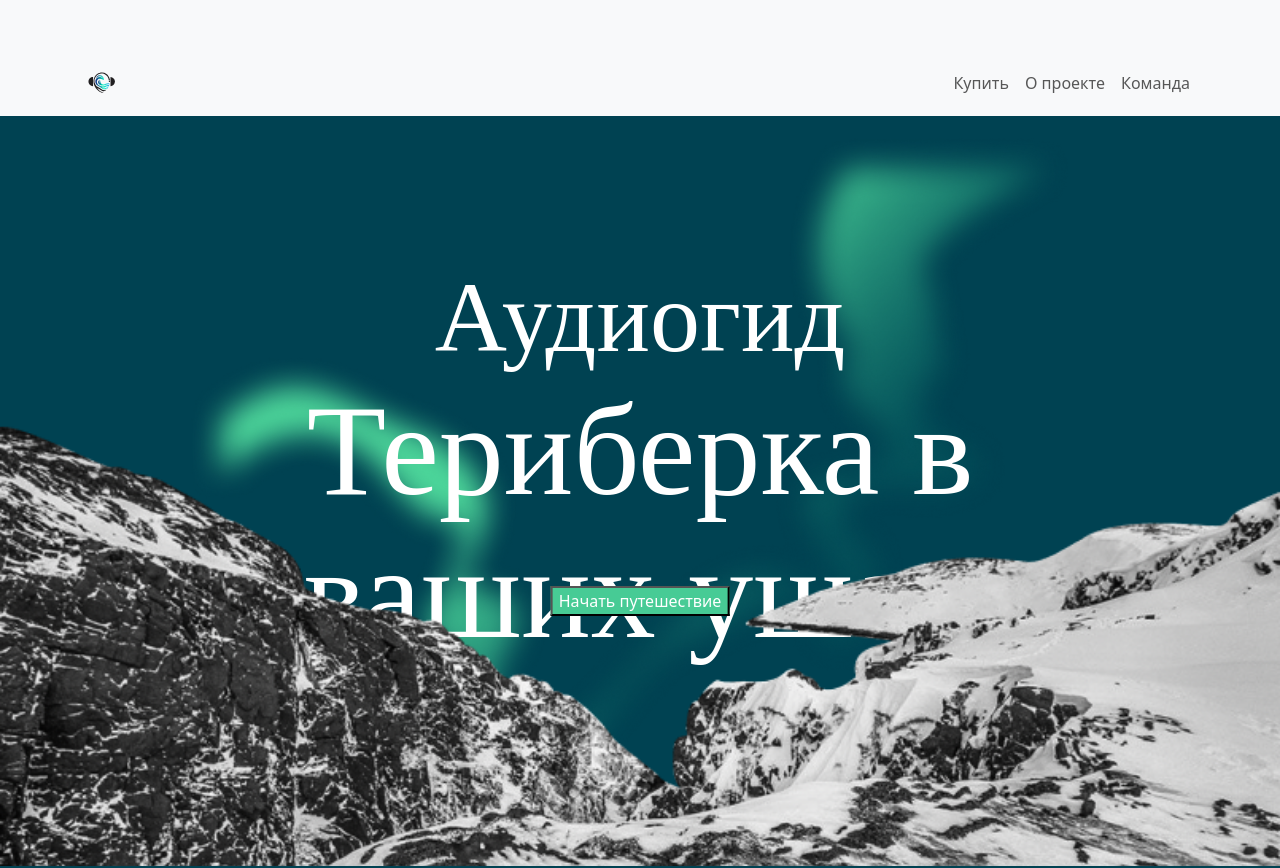
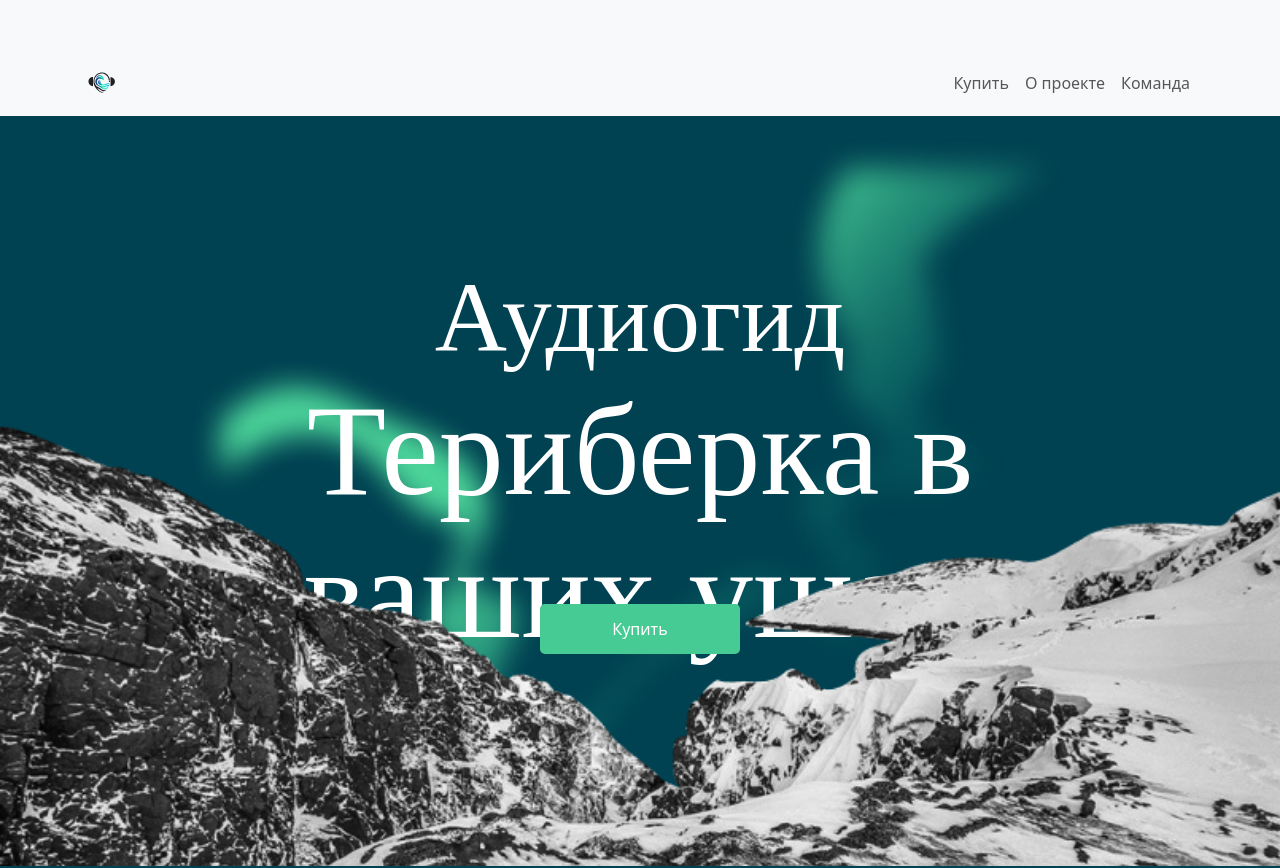
Before and after one commit to oralova51/teriberka, a React (Vite) app in the folder client/: page / in a window 1280 px wide. Shown: the top 868 px of the page. Built offline with nearby package versions, Linux system fonts and the light colour scheme; no server answers; grey boxes are pictures that could not be loaded; a web font is replaced by a local one.

Commit message:
BuyButton is ready

```diff
--- /dev/null
+++ b/client/widgets/BuyButton/BuyButton.css
@@ -0,0 +1,38 @@
+:root {
+  --btn-main: #47cb95;
+  --btn-main-hover: linear-gradient(135deg, #8ae4f3, #b6f6e5, #d6faff);
+  --btn-text: #ffffff;
+}
+button.btn {
+  background-color: var(--btn-main);
+  border: none;
+  border-radius: 5px;
+  color: var(--btn-text);
+  cursor: pointer;
+  transition: 0.3s ease;
+}
+
+.btn:hover {
+  background: var(--btn-main-hover);
+  box-shadow: 0 6px 16px rgba(0, 0, 0, 0.3);
+}
+
+/* Только для welcome-кнопки */
+.welcome_button {
+  position: absolute;
+  z-index: 10;
+  top: 65%;
+  left: 50%;
+  transform: translate(-50%, -50%);
+  width: 200px;
+  height: 50px;
+  font-size: 16px;
+  font-weight: bold;
+  display: flex;
+  align-items: center;
+  justify-content: center;
+}
+
+.welcome_button:hover {
+  transform: translate(-50%, -50%) scale(1.1);
+}
--- /dev/null
+++ b/client/widgets/BuyButton/BuyButton.jsx
@@ -0,0 +1,34 @@
+import "./BuyButton.css";
+import { useState } from 'react';
+import Modal from 'react-bootstrap/Modal';
+
+
+export default function BuyButton({ className }) {
+  const [show, setShow] = useState(false);
+
+  const handleOpen = () => setShow(true);
+  const handleClose = () => setShow(false);
+
+  return (
+    <>
+      <button onClick={handleOpen} className={className}>
+        Купить
+      </button>
+      <Modal show={show} onHide={handleClose} centered>
+        <Modal.Header closeButton>
+          <Modal.Title>Покупка</Modal.Title>
+        </Modal.Header>
+
+        <Modal.Body>
+          Здесь может быть форма, описание тарифа, что угодно.
+        </Modal.Body>
+
+        <Modal.Footer>
+          <button onClick={handleClose}>
+            Закрыть
+          </button>
+        </Modal.Footer>
+      </Modal>
+    </>
+  );
+}
--- a/client/widgets/Product/Product.css
+++ b/client/widgets/Product/Product.css
@@ -1,4 +1,5 @@
 .card{
+    display: flex;
     width: 300px;
     height: 350px;
     flex-direction: column;
--- a/client/widgets/Product/Product.jsx
+++ b/client/widgets/Product/Product.jsx
@@ -1,4 +1,5 @@
 import './Product.css';
+import BuyButton from "../BuyButton/BuyButton";
 
 function Product({ product }) {
   return (
@@ -11,7 +12,7 @@ function Product({ product }) {
         <p>
           {product.price}
         </p>
-        <button variant="primary">Купить</button>
+        <BuyButton className="btn"/>
     </div>
   );
 }
--- a/client/widgets/WelcomeBlock/WelcomeBlock.jsx
+++ b/client/widgets/WelcomeBlock/WelcomeBlock.jsx
@@ -1,11 +1,11 @@
-import React from "react";
+import React, {useState} from "react";
 import "./WelcomeBlock.css";
-import { Button } from "bootstrap";
+import BuyButton from "../BuyButton/BuyButton";
 
 export default function WelcomeBlock() {
-  function redirect() {
+  const [showModal, setShowModal] = useState(false); // по умолчанию false
 
-  }
+  console.log("showModal:", showModal);
 
   return (
     <div className="welcome_block">
@@ -19,7 +19,8 @@ export default function WelcomeBlock() {
         <br />
         Териберка в ваших ушах
       </h1>
-      <button className="welcome_button" onClick={redirect}>Начать путешествие</button>
+      <BuyButton className="btn welcome_button" onClick={() => setShowModal((prev) => !prev)} />
+      {showModal && <p className="modal_text">Модальное окно</p>}
       <img
         src="../../../public/noroot.png"
         className="welcome_img"
```
